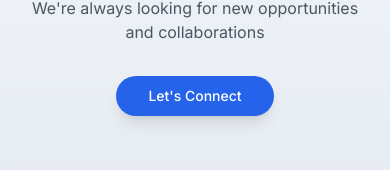
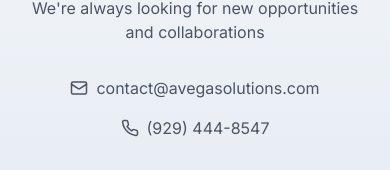
Before and after one commit to shramrahul/hugo-clone-craft, a React (Vite) app: page /careers in a window 390 px wide. Shown: the part 3730-3900 px from the top of the page. Built offline with nearby package versions, Linux system fonts and the light colour scheme.

Commit message:
Add contact information to footer
Included email address contact@avegasolutions.com and phone number 9294448547 in the footer component for better accessibility.
[skip gpt_engineer]

```diff
--- a/src/components/Footer.tsx
+++ b/src/components/Footer.tsx
@@ -1,5 +1,5 @@
 import { GetStartedForm } from "./GetStartedForm";
-import { Linkedin, Twitter, Facebook, Youtube, Instagram } from "lucide-react";
+import { Linkedin, Twitter, Facebook, Youtube, Instagram, Mail, Phone } from "lucide-react";
 
 export const Footer = () => {
   return (
@@ -10,6 +10,16 @@ export const Footer = () => {
           <p className="text-base sm:text-lg text-gray-600 mb-8 sm:mb-12">
             We're always looking for new opportunities and collaborations
           </p>
+          <div className="flex flex-col sm:flex-row items-center justify-center gap-4 mb-8">
+            <a href="mailto:contact@avegasolutions.com" className="flex items-center gap-2 text-gray-600 hover:text-gray-900">
+              <Mail size={18} />
+              <span>contact@avegasolutions.com</span>
+            </a>
+            <a href="tel:+19294448547" className="flex items-center gap-2 text-gray-600 hover:text-gray-900">
+              <Phone size={18} />
+              <span>(929) 444-8547</span>
+            </a>
+          </div>
           <GetStartedForm />
           <div className="mt-12 sm:mt-16 pt-6 sm:pt-8 border-t border-gray-200">
             <div className="flex flex-col sm:flex-row justify-between items-center space-y-4 sm:space-y-0">
```
